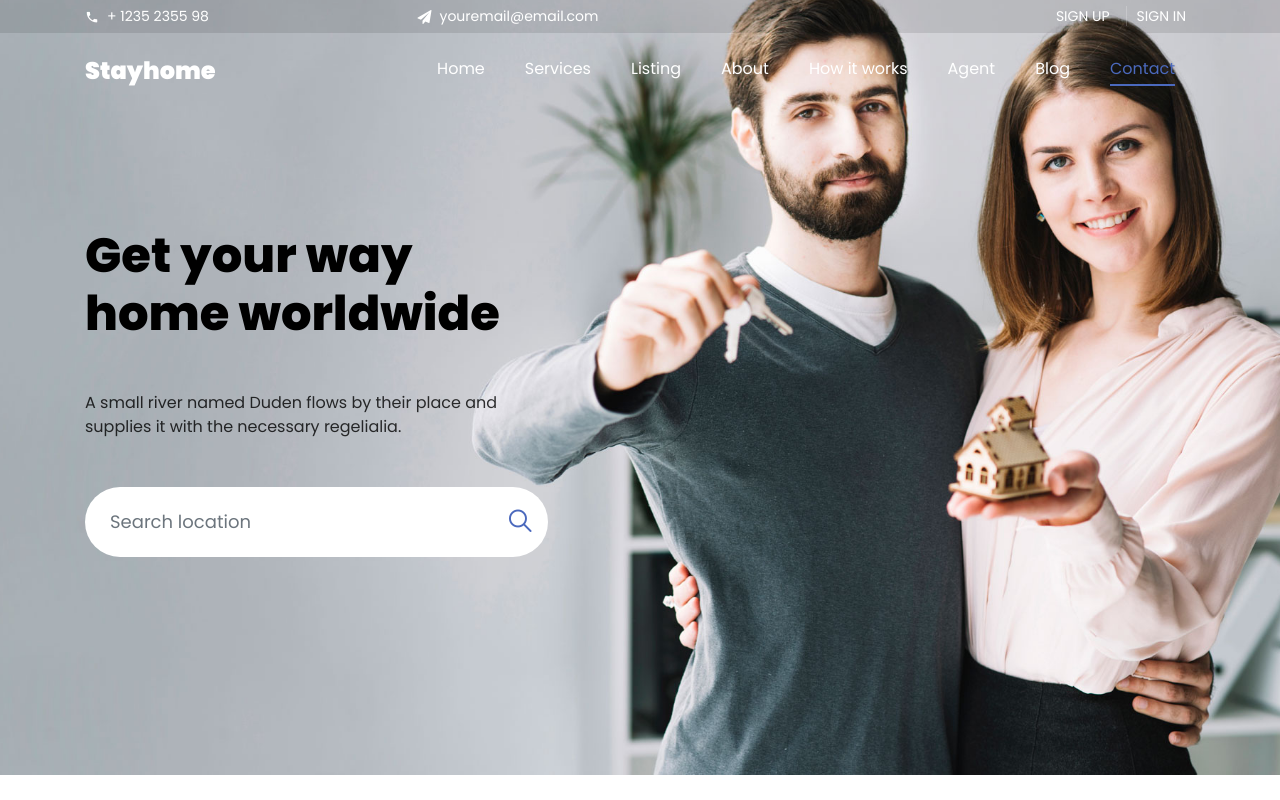
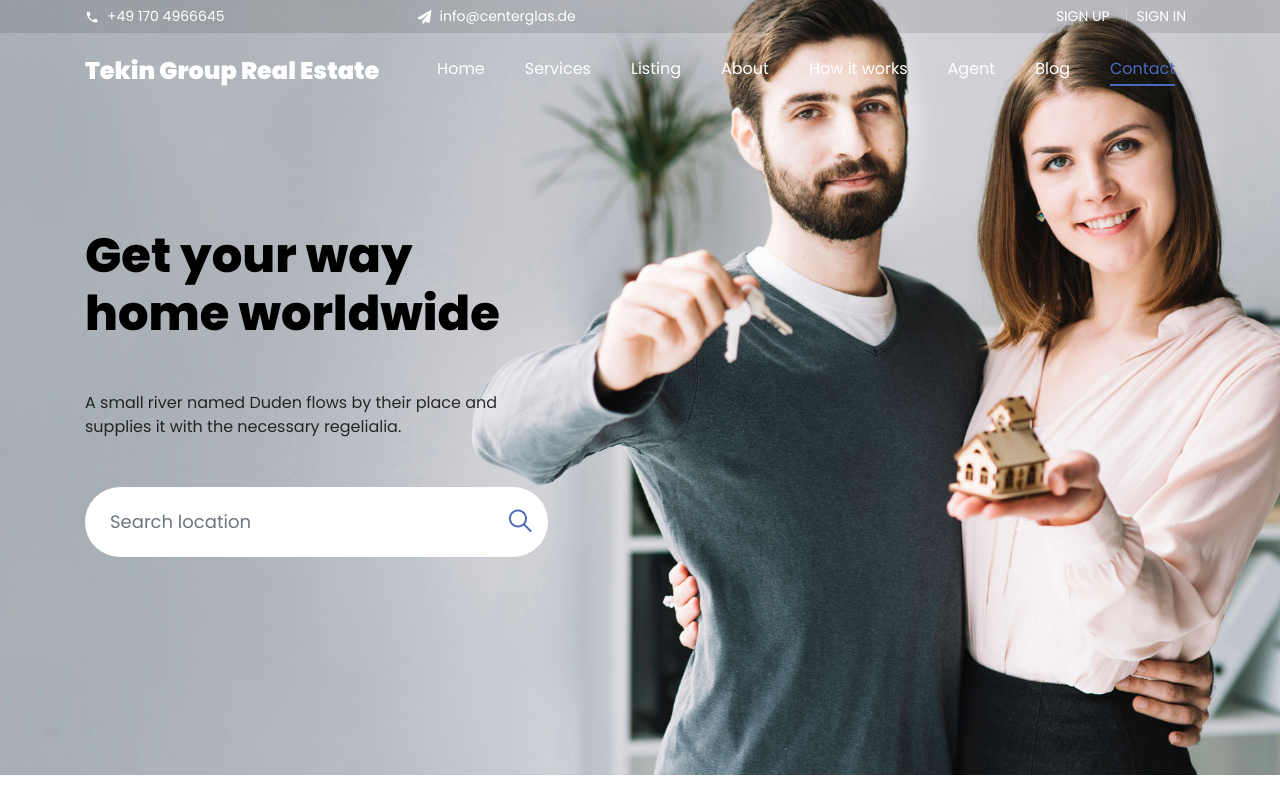
Before and after one commit to ozselgin/tekin-group, a plain HTML site: page index.html in a window 1280 px wide. Shown: the top 800 px of the page. Drawn offline with Linux system fonts and the light colour scheme; some packages are replaced by stand-ins of ours; no server answers; files whose address does not match are found by name.

Commit message:
Adres Telefon düzenleme

```diff
--- a/index.html
+++ b/index.html
@@ -1,7 +1,7 @@
 <!DOCTYPE html>
 <html lang="en">
   <head>
-    <title>Stayhome - Free Bootstrap 4 Template by Colorlib</title>
+    <title>Tekin Group Real Estate</title>
     <meta charset="utf-8">
     <meta name="viewport" content="width=device-width, initial-scale=1, shrink-to-fit=no">
 
@@ -30,11 +30,11 @@
 		    		<div class="row d-flex">
 		    			<div class="col-md pr-4 d-flex topper align-items-center">
 					    	<div class="icon mr-2 d-flex justify-content-center align-items-center"><span class="icon-phone2"></span></div>
-						    <span class="text">+ 1235 2355 98</span>
+						    <span class="text">+49 170 4966645</span>
 					    </div>
 					    <div class="col-md pr-4 d-flex topper align-items-center">
 					    	<div class="icon mr-2 d-flex justify-content-center align-items-center"><span class="icon-paper-plane"></span></div>
-						    <span class="text">youremail@email.com</span>
+						    <span class="text">info@centerglas.de</span>
 					    </div>
 					    <div class="col-md-5 pr-4 d-flex topper align-items-center text-lg-right justify-content-end">
 						    <p class="mb-0 register-link"><a href="#" class="mr-3">Sign Up</a><a href="#">Sign In</a></p>
@@ -46,7 +46,7 @@
     </div>
     <nav class="navbar navbar-expand-lg navbar-dark ftco_navbar bg-dark ftco-navbar-light site-navbar-target" id="ftco-navbar">
 	    <div class="container">
-	      <a class="navbar-brand" href="index.html">Stayhome</a>
+	      <a class="navbar-brand" href="index.html">Tekin Group Real Estate</a>
 	      <button class="navbar-toggler js-fh5co-nav-toggle fh5co-nav-toggle" type="button" data-toggle="collapse" data-target="#ftco-nav" aria-controls="ftco-nav" aria-expanded="false" aria-label="Toggle navigation">
 	        <span class="oi oi-menu"></span> Menu
 	      </button>
@@ -728,7 +728,7 @@
 		          		</div>
 		          		<div>
 			          		<h3 class="mb-3">Address</h3>
-				            <p>198 West 21th Street, Suite 721 New York NY 10016</p>
+				            <p>Berlin</p>
 			            </div>
 			          </div>
 		          </div>
@@ -739,7 +739,7 @@
 		          		</div>
 		          		<div>
 			          		<h3 class="mb-3">Contact Number</h3>
-				            <p><a href="tel://1234567920">+ 1235 2355 98</a></p>
+				            <p><a href="tel://1234567920">+49 170 4966645</a></p>
 			            </div>
 			          </div>
 		          </div>
@@ -750,7 +750,7 @@
 		          		</div>
 		          		<div>
 			          		<h3 class="mb-3">Email Address</h3>
-				            <p><a href="mailto:info@yoursite.com">info@yoursite.com</a></p>
+				            <p><a href="mailto:info@centerglas.de">info@centerglas.de</a></p>
 			            </div>
 			          </div>
 		          </div>
@@ -761,7 +761,7 @@
 		          		</div>
 		          		<div>
 			          		<h3 class="mb-3">Website</h3>
-				            <p><a href="#">yoursite.com</a></p>
+				            <p><a href="#">tekin-group.de</a></p>
 			            </div>
 			          </div>
 		          </div>
@@ -780,7 +780,7 @@
         <div class="row mb-5">
           <div class="col-md">
             <div class="ftco-footer-widget mb-4">
-              <h2 class="ftco-heading-2">Stayhome</h2>
+              <h2 class="ftco-heading-2">Tekin Group Real Estate</h2>
               <p>Far far away, behind the word mountains, far from the countries.</p>
               <ul class="ftco-footer-social list-unstyled mt-5">
                 <li class="ftco-animate"><a href="#"><span class="icon-twitter"></span></a></li>
@@ -826,9 +826,9 @@
             	<h2 class="ftco-heading-2">Have a Questions?</h2>
             	<div class="block-23 mb-3">
 	              <ul>
-	                <li><span class="icon icon-map-marker"></span><span class="text">203 Fake St. Mountain View, San Francisco, California, USA</span></li>
+	                <li><span class="icon icon-map-marker"></span><span class="text">Berlin</span></li>
 	                <li><a href="#"><span class="icon icon-phone"></span><span class="text">+2 392 3929 210</span></a></li>
-	                <li><a href="#"><span class="icon icon-envelope pr-4"></span><span class="text">info@yourdomain.com</span></a></li>
+	                <li><a href="#"><span class="icon icon-envelope pr-4"></span><span class="text">info@centerglas.de</span></a></li>
 	              </ul>
 	            </div>
             </div>
```
